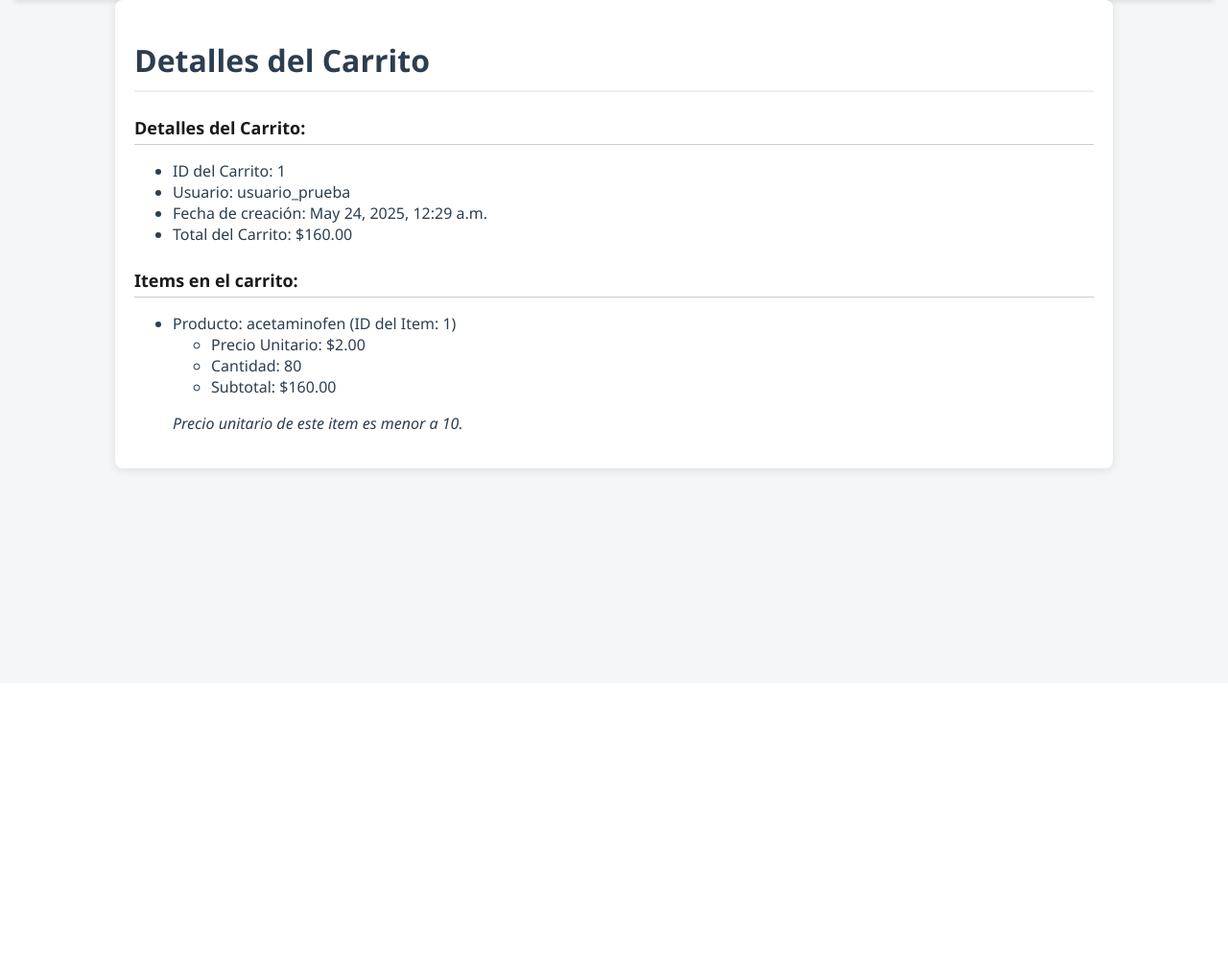
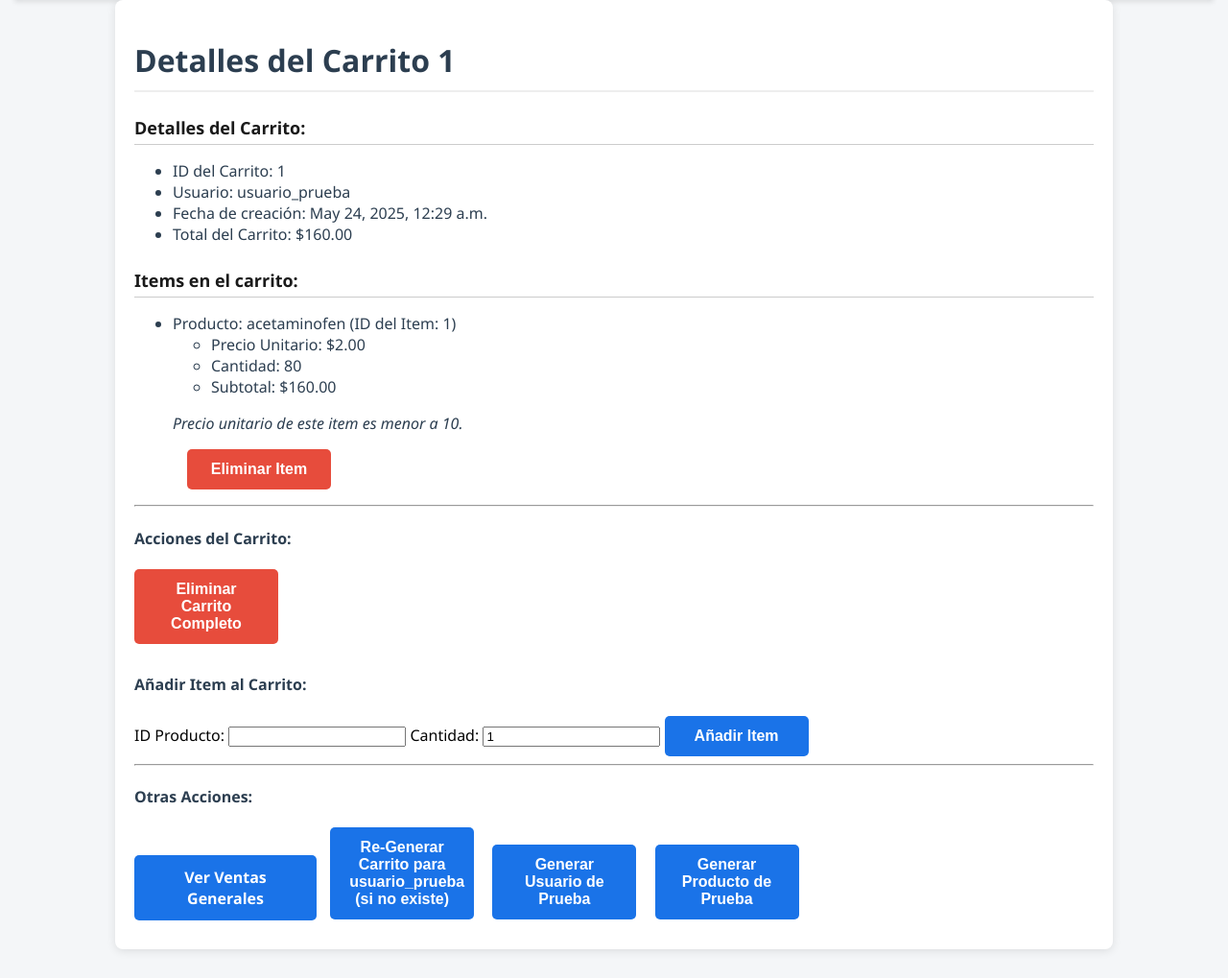
Before and after one commit to DanielM-04/Proyecto_Django, a Django app: page /ventas/ventas/1/ in a window 1280 px wide. Shown: the part 88-1107 px from the top of the page at 96% size. Before the commit the page ends 585 px from the top, so only its background shows below. Run offline with Django 5.2, Linux system fonts and the light colour scheme; data comes from the database, SQL or seed files in the repository.

Commit message:
Enhance cart functionality: add item actions, improve UI styles, and implement item deletion

```diff
--- a/Ventas/static/css/styles.css
+++ b/Ventas/static/css/styles.css
@@ -6,13 +6,17 @@ body {
     padding: 30px 15px;
 }
 
-.reporte-container {
-    background-color: #ffffff;
-    padding: 40px;
-    max-width: 900px;
-    margin: auto;
-    box-shadow: 0 4px 20px rgba(0, 0, 0, 0.1);
-    border-radius: 10px;
+.button-group form,
+.button-group a {
+    margin-right: 10px;
+    margin-bottom: 10px;
+    display: inline-block;
+}
+
+.item-actions form {
+    display: inline;
+    /* Para que el botón de eliminar item esté en la misma línea */
+    margin-left: 15px;
 }
 
 h2 {
@@ -53,10 +57,14 @@ h3 {
 
 /* Estilos para los botones */
 .button-container {
-    display: flex;               /* Alinea los botones en línea */
-    gap: 15px;                   /* Espaciado entre los botones */
-    margin-top: 20px;            /* Espacio superior */
-    justify-content: center;     /* Centra los botones */
+    display: flex;
+    /* Alinea los botones en línea */
+    gap: 15px;
+    /* Espaciado entre los botones */
+    margin-top: 20px;
+    /* Espacio superior */
+    justify-content: center;
+    /* Centra los botones */
 }
 
 .btn {
@@ -66,23 +74,27 @@ h3 {
     border-radius: 5px;
     cursor: pointer;
     font-weight: bold;
-    width: 150px;               /* Ancho fijo de los botones */
+    width: 150px;
+    /* Ancho fijo de los botones */
     text-align: center;
     transition: background-color 0.3s ease;
 }
 
 .btn-volver {
-    background-color: #1a73e8;  /* Azul */
+    background-color: #1a73e8;
+    /* Azul */
     color: white;
 }
 
 .btn-eliminar {
-    background-color: #e74c3c;  /* Rojo */
+    background-color: #e74c3c;
+    /* Rojo */
     color: white;
 }
 
 .btn-modificar {
-    background-color: #f39c12;  /* Naranja */
+    background-color: #f39c12;
+    /* Naranja */
     color: white;
 }
 
@@ -100,11 +112,14 @@ h3 {
 }
 
 .btn-descargar {
-    background-color: rgb(85, 33, 226);  /* Cambia el color de fondo a naranja */
-    color: white;  /* Cambia el color del texto a blanco */
+    background-color: rgb(85, 33, 226);
+    /* Cambia el color de fondo a naranja */
+    color: white;
+    /* Cambia el color del texto a blanco */
 }
 
 
 .btn-descargar:hover {
-    background-color: rgb(42, 9, 85);  /* Cambia el color cuando se pasa el mouse (opcional) */
+    background-color: rgb(42, 9, 85);
+    /* Cambia el color cuando se pasa el mouse (opcional) */
 }
--- a/Ventas/templates/ventas_detalle.html
+++ b/Ventas/templates/ventas_detalle.html
@@ -27,29 +27,96 @@
         {% if item %}
         <h3>Items en el carrito:</h3>
         <ul>
-            {% for item_carrito in item %}
+            {% for item_carrito_obj in item %}
             <li>
-                Producto: {{ item_carrito.producto.nombre }} (ID del Item: {{ item_carrito.id }})
+                Producto: {{ item_carrito_obj.producto.nombre }} (ID del Item: {{ item_carrito_obj.id }})
                 <ul>
-                    <li>Precio Unitario: ${{ item_carrito.precio_unitario }}</li>
-                    <li>Cantidad: {{ item_carrito.cantidad }}</li>
-                    <li>Subtotal: ${{ item_carrito.subtotal }}</li>
+                    <li>Precio Unitario: ${{ item_carrito_obj.precio_unitario }}</li>
+                    <li>Cantidad: {{ item_carrito_obj.cantidad }}</li>
+                    <li>Subtotal: ${{ item_carrito_obj.subtotal }}</li>
                 </ul>
-                {% if item_carrito.precio_unitario < 10 %} <p><em>Precio unitario de este item es menor a 10.</em></p>
-                    {% elif item_carrito.precio_unitario >= 10 and item_carrito.precio_unitario < 20 %} <p><em>Precio
+                {% if item_carrito_obj.precio_unitario < 10 %} <p><em>Precio unitario de este item es menor a 10.</em></p>
+                    {% elif item_carrito_obj.precio_unitario >= 10 and item_carrito_obj.precio_unitario < 20 %} <p><em>Precio
                             unitario de este item es mayor o igual a 10 y menor a 20.</em></p>
                         {% else %}
                         <p><em>Precio unitario de este item es mayor o igual a 20.</em></p>
                         {% endif %}
+                <span class="item-actions">
+                    <form method="POST" action="{% url 'eliminar_item_carrito' item_carrito_obj.id %}">
+                        {% csrf_token %}
+                        <button type="submit" class="btn btn-eliminar">Eliminar Item</button>
+                    </form>
+                </span>
             </li>
             {% endfor %}
         </ul>
         {% else %}
         <p>No hay items en este carrito.</p>
-        {% endif %}
-        {% else %}
-        <p>No se encontró el carrito.</p>
-        {% endif %}
+        {% endif %} {# Fin de if item #}
+
+        <hr>
+        <h4>Acciones del Carrito:</h4>
+        <div class="button-group">
+            <form method="POST" action="{% url 'eliminar_carrito' carrito.id %}">
+                {% csrf_token %}
+                <button type="submit" class="btn btn-eliminar">Eliminar Carrito Completo</button>
+            </form>
+        </div>
+
+        <h4>Añadir Item al Carrito:</h4>
+        <form method="POST" action=""> {# Considera la solución POST robusta para este formulario #}
+            {% csrf_token %}
+            <label for="id_producto" class="label">ID Producto:</label>
+            <input type="number" id="id_producto" name="id_producto" required>
+            <label for="cantidad" class="label">Cantidad:</label>
+            <input type="number" id="cantidad" name="cantidad" value="1" min="1" required>
+            <button type="button" onclick="construirUrlAgregarItemYRedirigir({{ carrito.id }})" class="btn">Añadir Item</button>
+        </form>
+        <script>
+            function construirUrlAgregarItemYRedirigir(idCarrito) {
+                const idProducto = document.getElementById('id_producto').value;
+                const cantidad = document.getElementById('cantidad').value;
+                if (idProducto && cantidad) {
+                    window.location.href = `/ventas/agregar-item-carrito/${idCarrito}/${idProducto}/${cantidad}/`;
+                } else {
+                    alert("Por favor, ingrese ID de Producto y Cantidad.");
+                }
+            }
+        </script>
+
+        {% else %} {# Este else corresponde al if carrito principal #}
+        <p>No se encontró el carrito que buscabas. Puedes generar uno nuevo o realizar otras acciones.</p>
+        {% endif %} {# Fin del if carrito principal #}
+
+        <hr>
+        <h4>Otras Acciones:</h4>
+        <div class="button-group">
+            <a href="{% url 'ventas_generales' %}" class="btn btn-volver">Ver Ventas Generales</a>
+
+            {% if carrito %}
+            {# Botón para generar carrito para el usuario del carrito actual (si ya existe un carrito) #}
+            <form method="POST" action="{% url 'generar_carrito_para_usuario' carrito.usuario.id %}">
+                {% csrf_token %}
+                <button type="submit" class="btn">Re-Generar Carrito para {{ carrito.usuario.username }} (si no existe)</button>
+            </form>
+            {% else %}
+            {# Botón para generar un nuevo usuario y su carrito si no se encontró un carrito específico #}
+            <form method="POST" action="{% url 'generar_nuevo_usuario_y_carrito' %}">
+                {% csrf_token %}
+                <button type="submit" class="btn">Generar Nuevo Usuario y Carrito</button>
+            </form>
+            {% endif %}
+
+            <form method="POST" action="{% url 'generar_usuario' %}">
+                {% csrf_token %}
+                <button type="submit" class="btn">Generar Usuario de Prueba</button>
+            </form>
+            <form method="POST" action="{% url 'generar_registro' %}"> {# Asumo que generar_registro es generar_producto #}
+                {% csrf_token %}
+                <button type="submit" class="btn">Generar Producto de Prueba</button>
+            </form>
+        </div>
+
     </div>
 </body>
 
--- a/Ventas/urls.py
+++ b/Ventas/urls.py
@@ -1,13 +1,22 @@
 from django.urls import path
-from .views import obtener_venta_carrito, generar_producto, mostrar_carritos, agregar_item_carrito, generar_carrito, mostrar_productos_carrito, generar_usuario
+from .views import (
+    obtener_venta_carrito, generar_producto, mostrar_carritos,
+    agregar_item_carrito, generar_carrito, mostrar_productos_carrito,
+    generar_usuario, eliminar_carrito_vista, eliminar_item_carrito_vista # Añadir nuevas vistas
+)
 
 urlpatterns = [
     path('ventas/<int:id>/', obtener_venta_carrito, name='ventas_detalle'),
     path('ventas-generales/', mostrar_carritos, name='ventas_generales'),
     path('generar-registro/', generar_producto, name='generar_registro'),
-    path('generar-usuario/', generar_usuario, name='generar-usuario'),
+    path('generar-usuario/', generar_usuario, name='generar_usuario'),
 
-    path('generar-carrito/<int:id>/', generar_carrito, name='generar-carrito'),
-    path('agregar-item-carrito/<int:id_carrito>/<int:id_producto>/<int:cantidad>', agregar_item_carrito, name='generar-item-carrito'),
-    path('mostrar-productos/<int:id>/', mostrar_productos_carrito, name='mostrar-productos'),
+    path('generar-carrito/<int:id>/', generar_carrito, name='generar_carrito_para_usuario'),
+    path('generar-carrito/nuevo/', generar_carrito, name='generar_nuevo_usuario_y_carrito'),
+
+    path('agregar-item-carrito/<int:id_carrito>/<int:id_producto>/<int:cantidad>/', agregar_item_carrito, name='agregar_item_carrito'),
+    path('mostrar-productos/<int:id>/', mostrar_productos_carrito, name='mostrar_productos_carrito'),
+
+    path('eliminar-carrito/<int:id_carrito>/', eliminar_carrito_vista, name='eliminar_carrito'),
+    path('eliminar-item/<int:id_item_carrito>/', eliminar_item_carrito_vista, name='eliminar_item_carrito'),
 ]
--- a/Ventas/views.py
+++ b/Ventas/views.py
@@ -1,23 +1,19 @@
 from django.http import HttpResponse
-from django.shortcuts import render
+from django.shortcuts import render, redirect, get_object_or_404
+from .models import Carrito, Producto, Categoria, ItemCarrito, Usuario
+from django.http import Http404
 from django.utils import timezone
-from .models import Carrito, Producto, Categoria, ItemCarrito, Usuario
 
 # Obtener los carritos de todos los usuarios
 def obtener_carritos():
-    try:
-        carrito = Carrito.objects.all()
-        data = {
-            'titulo': 'Página Principal',
-            'mensaje': 'Carrito.',
-            'carrito': carrito,
-            'total_ventas': Carrito.total_ventas()
-        }
-    except Exception as e:
-        data = {
-            'titulo': 'Error',
-            'mensaje': str(e)
-        }
+    carritos = Carrito.objects.all()
+    total_general_ventas = Carrito.total_ventas()
+    data = {
+        'titulo': 'Ventas Generales',
+        'mensaje': 'Listado de todos los carritos y ventas totales.',
+        'carrito': carritos,
+        'total_ventas': total_general_ventas
+    }
     return data
 
 # Obtener los detalles de un carrito específico
@@ -26,15 +22,16 @@ def obtener_carrito(id):
         carrito = Carrito.objects.get(id=id)
         items_del_carrito = ItemCarrito.objects.filter(carrito=carrito)
         data = {
-            'titulo': 'Detalles del Carrito',
-            'mensaje': 'Detalles del carrito.',
+            'titulo': f'Detalles del Carrito {carrito.id}',
+            'mensaje': f'Detalles del carrito de {carrito.usuario.username}.',
             'carrito': carrito,
             'item': items_del_carrito
         }
     except Carrito.DoesNotExist:
         data = {
             'titulo': 'Error',
-            'mensaje': 'Carrito no encontrado.'
+            'mensaje': f'Carrito con id {id} no encontrado.'
+
         }
     return data
 
@@ -46,46 +43,77 @@ def mostrar_carritos(request):
 # Crear un nuevo carrito
 def generar_carrito(request, id=None):
     try:
-        usuario = Usuario.objects.get(id=id)
-        if usuario:
-            # Verifica si ya existe un carrito para el usuario
-            carrito_existente = Carrito.objects.filter(usuario=usuario).first()
-            if carrito_existente:
-                return HttpResponse("Ya existe un carrito para este usuario.")
+        if id is not None:
+            usuario = get_object_or_404(Usuario, id=id)
+            mensaje_usuario = f"para el usuario existente {usuario.username}"
+        else:
+            unique_username = f"user_auto_{timezone.now().strftime('%Y%m%d%H%M%S%f')}"
+            usuario = Usuario(username=unique_username)
+            usuario.set_password('defaultpassword123')
+            usuario.save()
+            mensaje_usuario = f"para el nuevo usuario {usuario.username}"
 
-        nuevo_carrito = Carrito(
-            usuario=usuario
-        )
+        carrito_existente = Carrito.objects.filter(usuario=usuario).first()
+        if carrito_existente:
+            return HttpResponse(f"Ya existe un carrito {mensaje_usuario}.")
+
+        nuevo_carrito = Carrito(usuario=usuario)
         nuevo_carrito.save()
-        return HttpResponse("Carrito generado exitosamente.")
-    except Usuario.DoesNotExist:
+        return HttpResponse(f"Carrito generado exitosamente {mensaje_usuario} con ID de carrito {nuevo_carrito.id}.")
+
+    except Http404:
         return HttpResponse(f"Error: Usuario con id {id} no encontrado.", status=404)
     except Exception as e:
-        return HttpResponse(f"Error: {e}", status=500)
+        return HttpResponse(f"Error al generar el carrito: {e}", status=500)
 
 # Agregar un item al carrito
 def agregar_item_carrito(request, id_carrito, id_producto, cantidad=1):
     try:
-        carrito = Carrito.objects.get(id=id_carrito)
-        producto = Producto.objects.get(id=id_producto)
-        usuario = carrito.usuario
+        carrito = get_object_or_404(Carrito, id=id_carrito)
+        producto = get_object_or_404(Producto, id=id_producto)
 
-        # Crear el item del carrito
-        nuevo_item_carrito = ItemCarrito(
+        item_existente, created = ItemCarrito.objects.get_or_create(
             carrito=carrito,
             producto=producto,
-            cantidad=cantidad,
-            precio_unitario=producto.precio
+            defaults={'cantidad': cantidad, 'precio_unitario': producto.precio}
         )
-        nuevo_item_carrito.save()
+        if not created:
+            item_existente.cantidad += cantidad
+            item_existente.save()
+            mensaje = f"Cantidad del item '{producto.nombre}' actualizada en el carrito."
+        else:
+            mensaje = f"Item '{producto.nombre}' agregado al carrito."
 
-        return HttpResponse("Item agregado al carrito exitosamente.")
-    except Carrito.DoesNotExist:
-        return HttpResponse(f"Error: Carrito con id {id_carrito} no encontrado.", status=404)
-    except Producto.DoesNotExist:
-        return HttpResponse(f"Error: Producto con id {id_producto} no encontrado.", status=404)
+        return HttpResponse(mensaje)
+    except Http404:
+        return HttpResponse("Error: Carrito o Producto no encontrado.", status=404)
     except Exception as e:
-        return HttpResponse(f"Error: {e}", status=500)
+        return HttpResponse(f"Error al agregar item al carrito: {e}", status=500)
+
+def eliminar_carrito_vista(request, id_carrito):
+    if request.method == 'POST':
+        try:
+            carrito = get_object_or_404(Carrito, id=id_carrito)
+            carrito.delete()
+            return redirect('ventas_generales')
+        except Http404:
+            return HttpResponse("Error: Carrito no encontrado.", status=404)
+        except Exception as e:
+            return HttpResponse(f"Error al eliminar el carrito: {e}", status=500)
+    return redirect('ventas_generales')
+
+def eliminar_item_carrito_vista(request, id_item_carrito):
+    if request.method == 'POST':
+        try:
+            item_carrito = get_object_or_404(ItemCarrito, id=id_item_carrito)
+            id_carrito_actual = item_carrito.carrito.id
+            item_carrito.delete()
+            return redirect('ventas_detalle', id=id_carrito_actual)
+        except Http404:
+            return HttpResponse("Error: Item de carrito no encontrado.", status=404)
+        except Exception as e:
+            return HttpResponse(f"Error al eliminar el item del carrito: {e}", status=500)
+    return redirect('ventas_generales')
 
 # Obtener los detalles de un carrito específico
 def obtener_venta_carrito(request, id):
@@ -95,7 +123,6 @@ def obtener_venta_carrito(request, id):
     return render(request, 'ventas_detalle.html', data)
 
 # Vista para mostrar los productos en el carrito
-
 def mostrar_productos_carrito(request, id):
     try:
         carrito = Carrito.objects.get(id=id)
@@ -112,15 +139,6 @@ def mostrar_productos_carrito(request, id):
             'mensaje': 'Carrito no encontrado.'
         }
     return render(request, 'mostrar_productos.html', data)
-
-
-
-
-
-
-
-
-
 
 # No se va a usar
 def mostrar_productos(request):
@@ -139,7 +157,6 @@ def generar_usuario(request):
             password='contraseña_segura'
         )
 
-        # Asegurar que no existe
         if Usuario.objects.filter(username=nuevo_usuario.username).exists():
             return HttpResponse("El usuario ya existe.", status=400)
 
```
